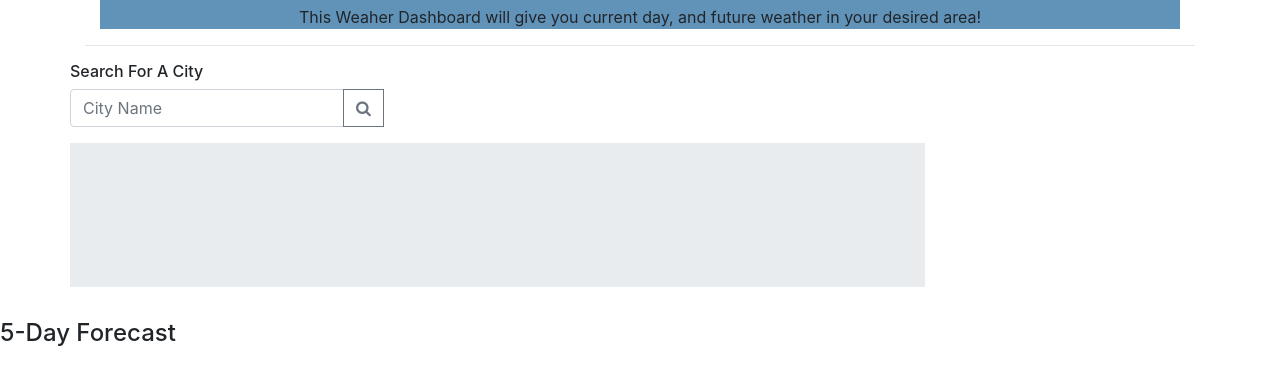
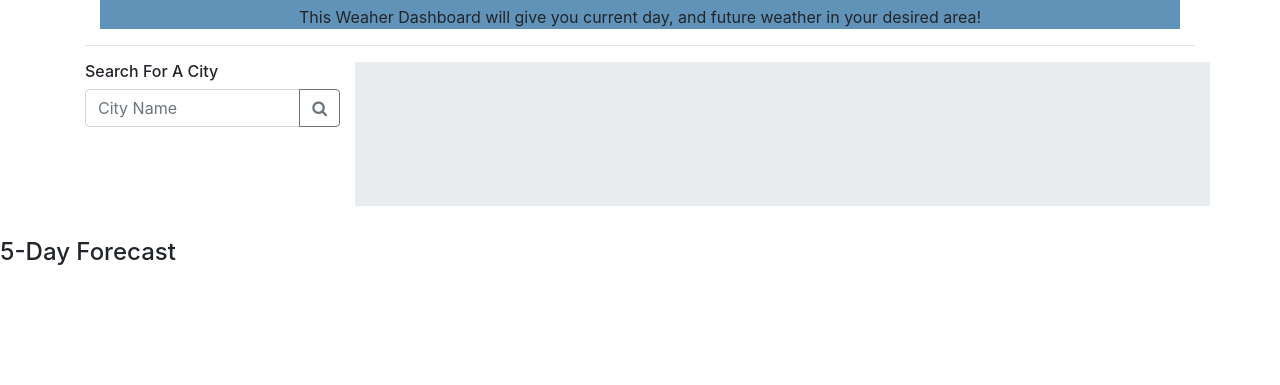
Before and after one commit to EDowning2000/weather-dashboard, a plain HTML site: page index.html in a window 1280 px wide. Shown: the part 51-436 px from the top of the page. Drawn offline with nearby package versions, Linux system fonts and the light colour scheme; no server answers.

Commit message:
better styled

```diff
--- a/index.html
+++ b/index.html
@@ -32,15 +32,23 @@
     <!-- this is the heading where you get a short description  -->
 
     <div class="row rowOne">
-      <div class="sideBar ">
+      <div class="sideBar col-3">
+        <div class="row">
+          <div class="col-12">
         <h6 class="searchForCity">Search For A City</h6>
         <div class="input-group mb-3">
           <input type="text" class="form-control cityName" placeholder="City Name" aria-label="Recipient's username" aria-describedby="basic-addon2">
           <div class="input-group-append">
             <button class="btn btn-outline-secondary searchBtn" type="button"><i class="fa fa-search" aria-hidden="true"></i></button>
           </div>
+          </div>
+        </div>
+        <div class="row">
+          <div class="col-12">
+            <div class="previousCities"></div>
+          </div>
+        </div>
 
-          <div class="previousCities"></div>
 
 
         </div>
@@ -78,7 +86,7 @@
       <!-- <h4 class ="fiveDayStyle"> 5-Day Forecast </h4>
       <div class="dailyForecast"> -->
 
-      </div>
+  </div>
     </div>
     <h4 class ="fiveDayStyle"> 5-Day Forecast </h4>
       <div class="dailyForecast">
```
